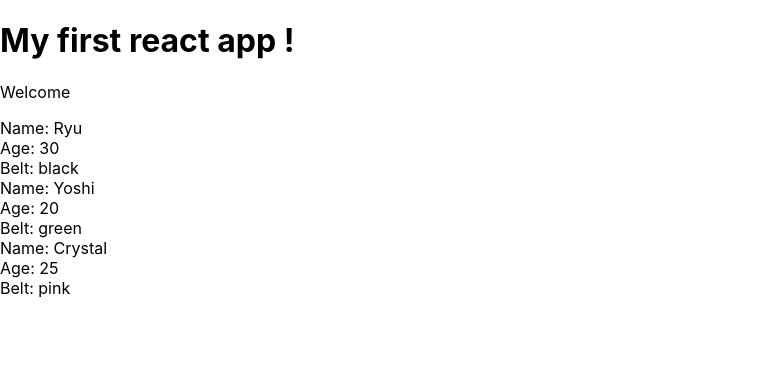
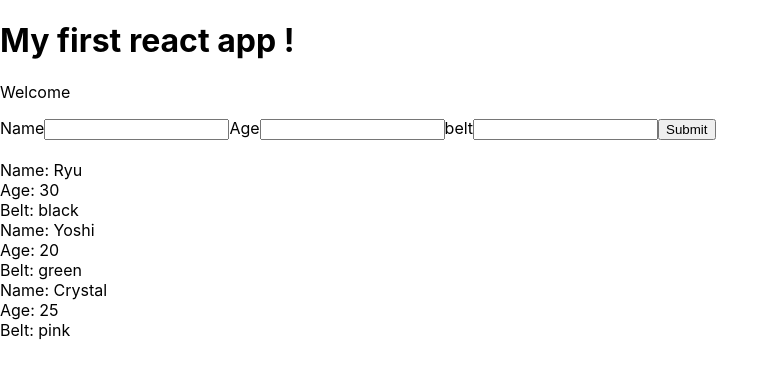
Before and after one commit to codefingas/react, a React (Create React App) app in the folder react-app/: page / in a window 1280 px wide. Shown: the top 378 px of the page, without its empty margins (0-779 px from the left). Built offline with nearby package versions, Linux system fonts and the light colour scheme.

Commit message:
revisited forms

```diff
--- /dev/null
+++ b/react-app/src/AddNinjas.js
@@ -0,0 +1,44 @@
+import React, {Component} from 'react';
+
+class AddNinja extends Component {
+
+    state = {
+        name: null,
+        age: null,
+        belt: null
+    };
+
+    handleChange = (e) => {
+        this.setState({
+            [e.target.id] : e.target.value
+        })
+    };
+
+    handleSubmit = (e) => {
+        e.preventDefault();
+        console.log(this.state);
+
+    };
+
+
+
+
+    render() {
+        return (
+            <div>
+                <form onSubmit={this.handleSubmit}>
+                    <label htmlFor="name">Name</label>
+                    <input type="text" id="name" onChange={this.handleChange}/>
+                    <label htmlFor="name">Age</label>
+                    <input type="text" id="Age" onChange={this.handleChange}/>
+                    <label htmlFor="name">belt</label>
+                    <input type="text" id="belt" onChange={this.handleChange}/>
+                    <button>Submit</button>
+                </form>
+            </div>
+        );
+    }
+};
+
+
+export default AddNinja;
--- a/react-app/src/App.js
+++ b/react-app/src/App.js
@@ -1,5 +1,6 @@
 import React, {Component} from 'react';
 import Ninjas from './Ninjas';
+import AddNinja from './AddNinjas';
 
 class App extends Component {
   state = {
@@ -15,6 +16,8 @@
       <div className="App">
        <h1>My first react app !</h1>
        <p>Welcome</p>
+       <AddNinja/>
+       <br/>
        <Ninjas ninjas={this.state.ninjas}/>
       </div>
     );
--- a/react-app/src/Ninjas.js
+++ b/react-app/src/Ninjas.js
@@ -13,6 +13,7 @@
             );
         });
 
+
         return (
             <div className="ninja-list">
                     {ninjaList}
```
